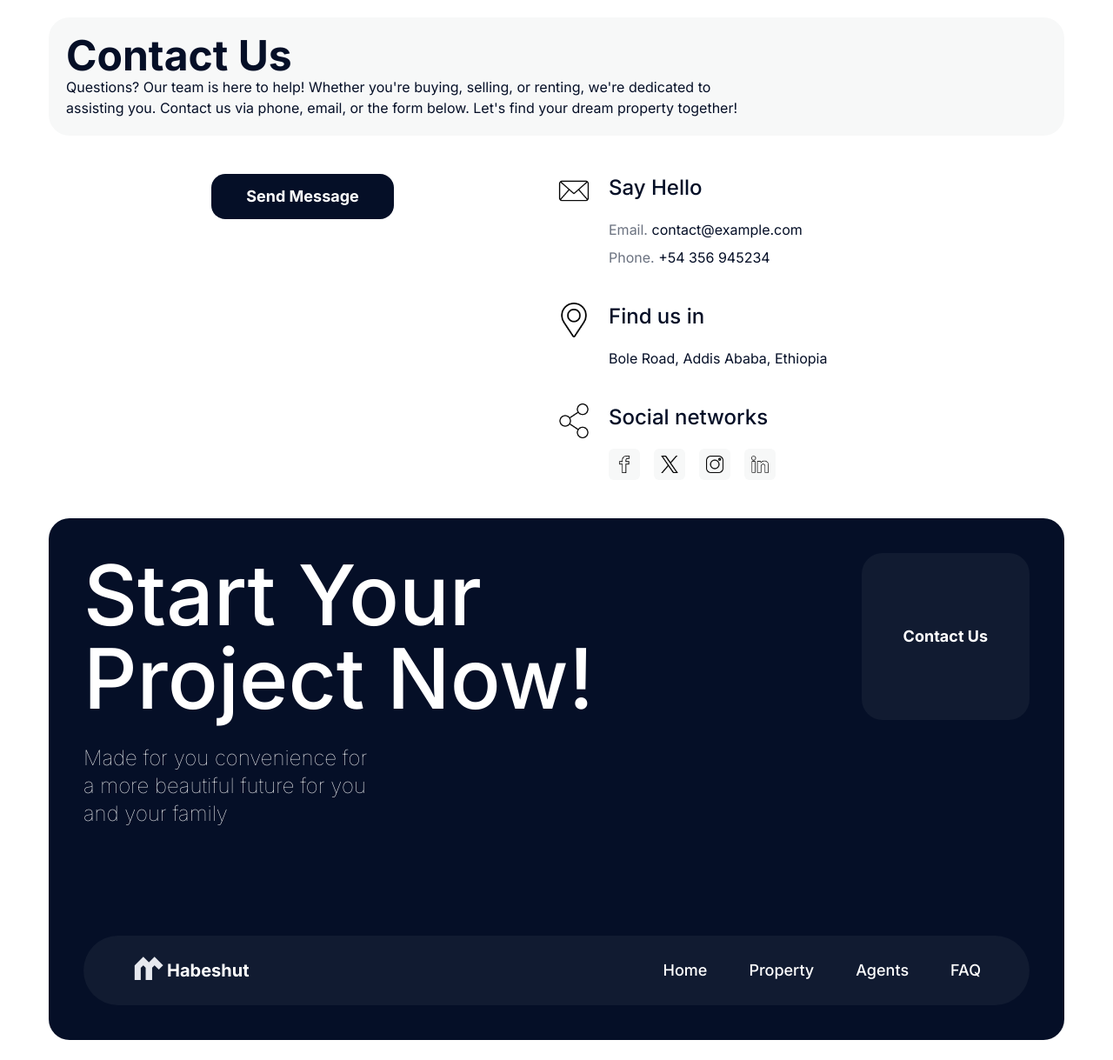
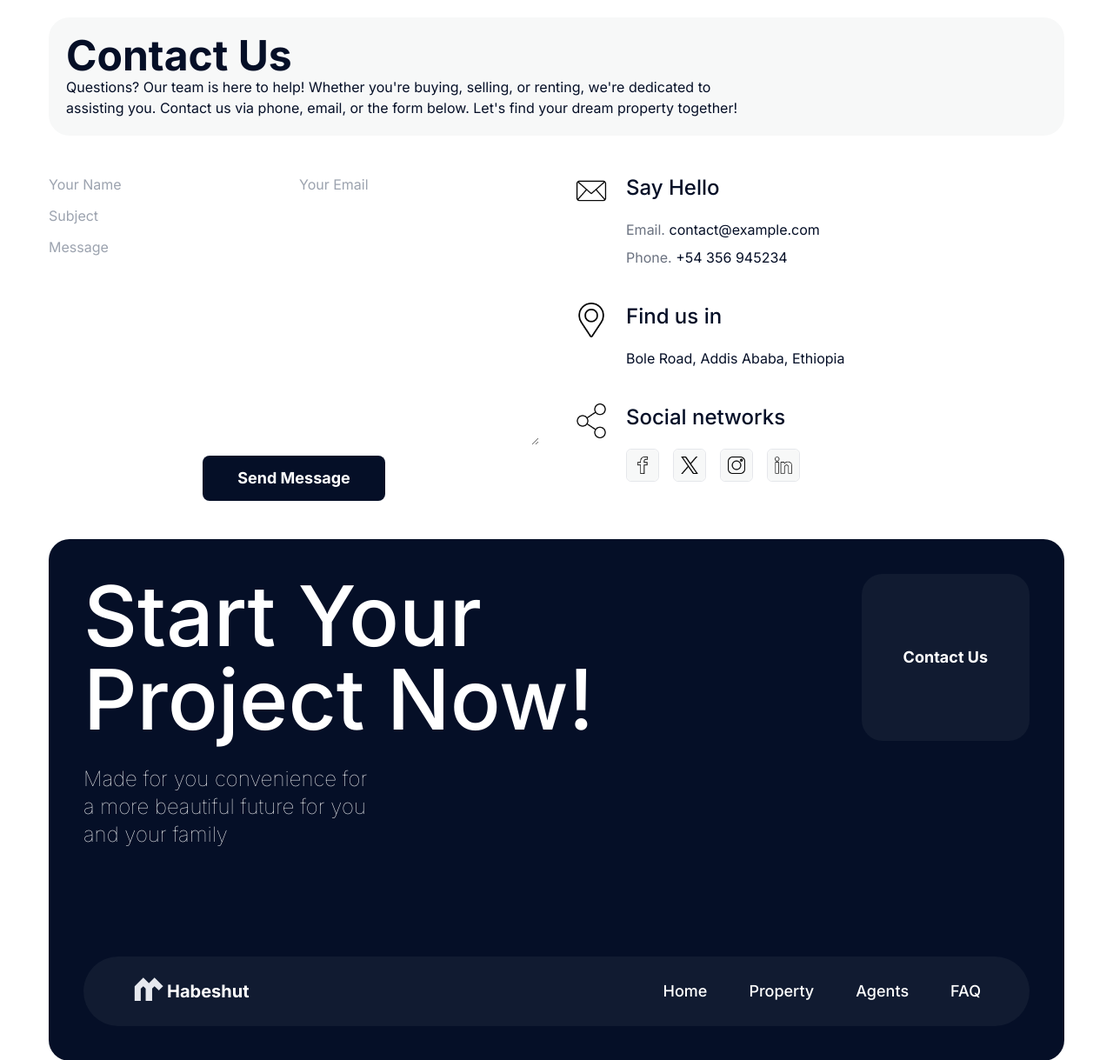
Before and after one commit to Yab1/habeshut, a Django app: page /agents/contact/ in a window 1280 px wide. Shown: the part 136-1355 px from the top of the page at 87% size. Before the commit the page ends 1332 px from the top, so only its background shows below. Run offline with Django 4.2, Linux system fonts and the light colour scheme; style sheets or scripts are compiled from the project's sources.

Commit message:
Rendered form and fixed form layout and button design.

```diff
--- a/src/realtors/templates/realtors/contact.html
+++ b/src/realtors/templates/realtors/contact.html
@@ -2,18 +2,19 @@
 {% load static %}
 {% block content %}
      <section>
-          <section class="rounded-3xl p-5 bg-light-primary grid">
+          <section class="grid p-5 rounded-3xl bg-light-primary">
                <h2 class="text-5xl font-bold">Contact Us</h2>
                <p class="w-[800px]">
                     Questions? Our team is here to help! Whether you're buying, selling, or renting, we're dedicated to assisting you. Contact us via phone, email, or the form below. Let's find your dream property together!
                </p>
           </section>
-          <section class="my-11 grid grid-cols-2">
-               <form action="" method="post" class="flex flex-col items-center">
+          <section class="grid grid-cols-2 gap-10 my-11">
+               <form action="" method="post" class="grid grid-cols-2 gap-3">
                     {% csrf_token %}
+                    {{ form }}
                     <input type="submit"
                            value="Send Message"
-                           class="btn-light px-10 py-3 rounded-2xl cursor-pointer">
+                           class="px-10 py-3 rounded-lg cursor-pointer btn-light col-span-full w-fit place-self-center">
                </form>
                <div class="flex flex-col gap-10">
                     <div class="flex gap-5">
@@ -24,7 +25,7 @@
                               class="h-fit">
                          <div class="flex flex-col gap-5">
                               <h6 class="text-2xl font-medium">Say Hello</h6>
-                              <ul class="col-span-2 flex gap-2 flex-col">
+                              <ul class="flex flex-col col-span-2 gap-2">
                                    <li>
                                         <span class="text-gray-500">Email.</span> contact@example.com
                                    </li>
@@ -42,7 +43,7 @@
                               class="h-fit">
                          <div class="flex flex-col gap-5">
                               <h6 class="text-2xl font-medium">Find us in</h6>
-                              <ul class="col-span-2 flex gap-2 flex-col">
+                              <ul class="flex flex-col col-span-2 gap-2">
                                    <li>Bole Road, Addis Ababa, Ethiopia</li>
                               </ul>
                          </div>
@@ -55,33 +56,33 @@
                               class="h-fit">
                          <div class="flex flex-col gap-5">
                               <h6 class="text-2xl font-medium">Social networks</h6>
-                              <ul class="col-span-2 flex gap-4">
-                                   <li>
-                                        <button class="btn-dark p-2 rounded-md">
+                              <ul class="flex col-span-2 gap-4">
+                                   <li class="border border-gray-200 rounded-md hover:border-dark-primary">
+                                        <button class="p-2 rounded-md btn-dark">
                                              <img src="{% static 'images/icons/facebook.png' %}"
                                                   alt=""
                                                   width="20"
                                                   height="20">
                                         </button>
                                    </li>
-                                   <li>
-                                        <button class="btn-dark p-2 rounded-md">
+                                   <li class="border border-gray-200 rounded-md hover:border-dark-primary">
+                                        <button class="p-2 rounded-md btn-dark">
                                              <img src="{% static 'images/icons/twitter.png' %}"
                                                   alt=""
                                                   width="20"
                                                   height="20">
                                         </button>
                                    </li>
-                                   <li>
-                                        <button class="btn-dark p-2 rounded-md">
+                                   <li class="border border-gray-200 rounded-md hover:border-dark-primary">
+                                        <button class="p-2 rounded-md btn-dark">
                                              <img src="{% static 'images/icons/instagram.png' %}"
                                                   alt=""
                                                   width="20"
                                                   height="20">
                                         </button>
                                    </li>
-                                   <li>
-                                        <button class="btn-dark p-2 rounded-md">
+                                   <li class="border border-gray-200 rounded-md hover:border-dark-primary">
+                                        <button class="p-2 rounded-md btn-dark">
                                              <img src="{% static 'images/icons/linkedin.png' %}"
                                                   alt=""
                                                   width="20"
```
Also changed, not shown: src/listings/templates/listings/property_detail.html (+7 -6 lines).
